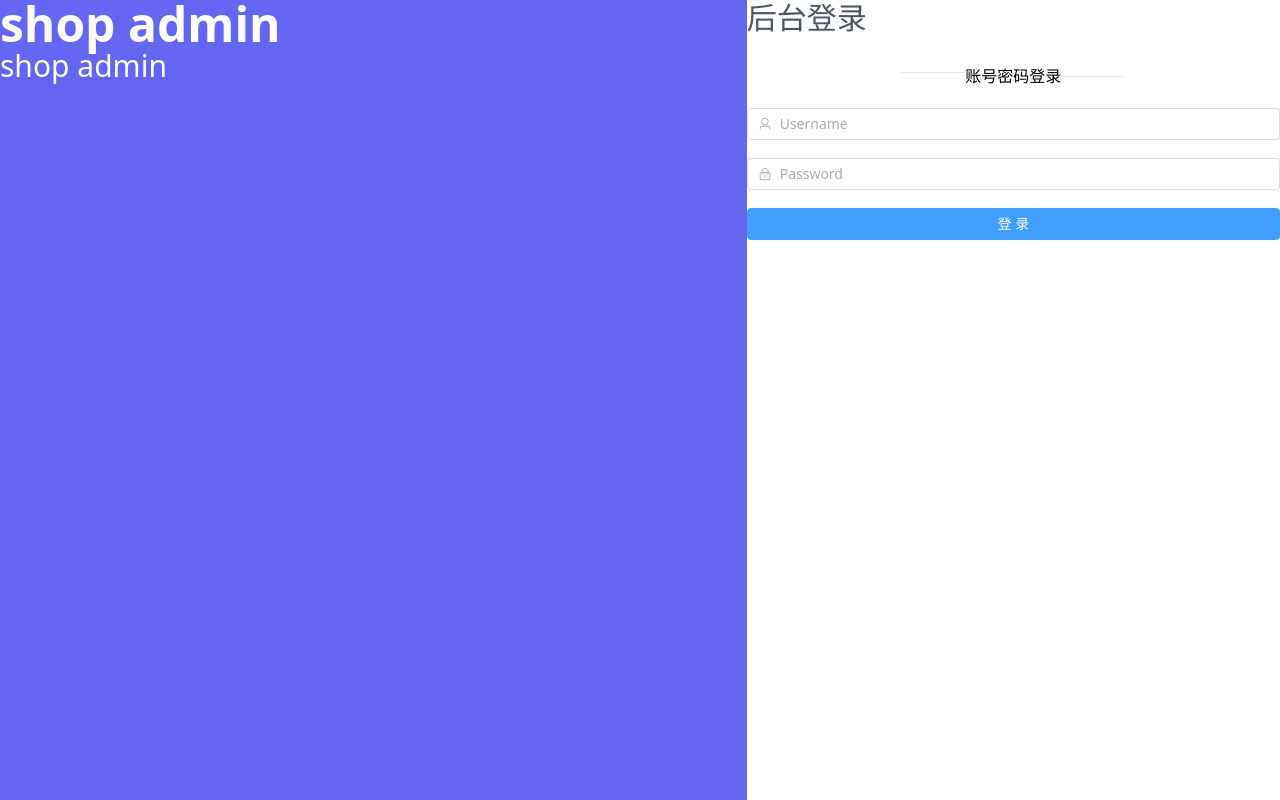
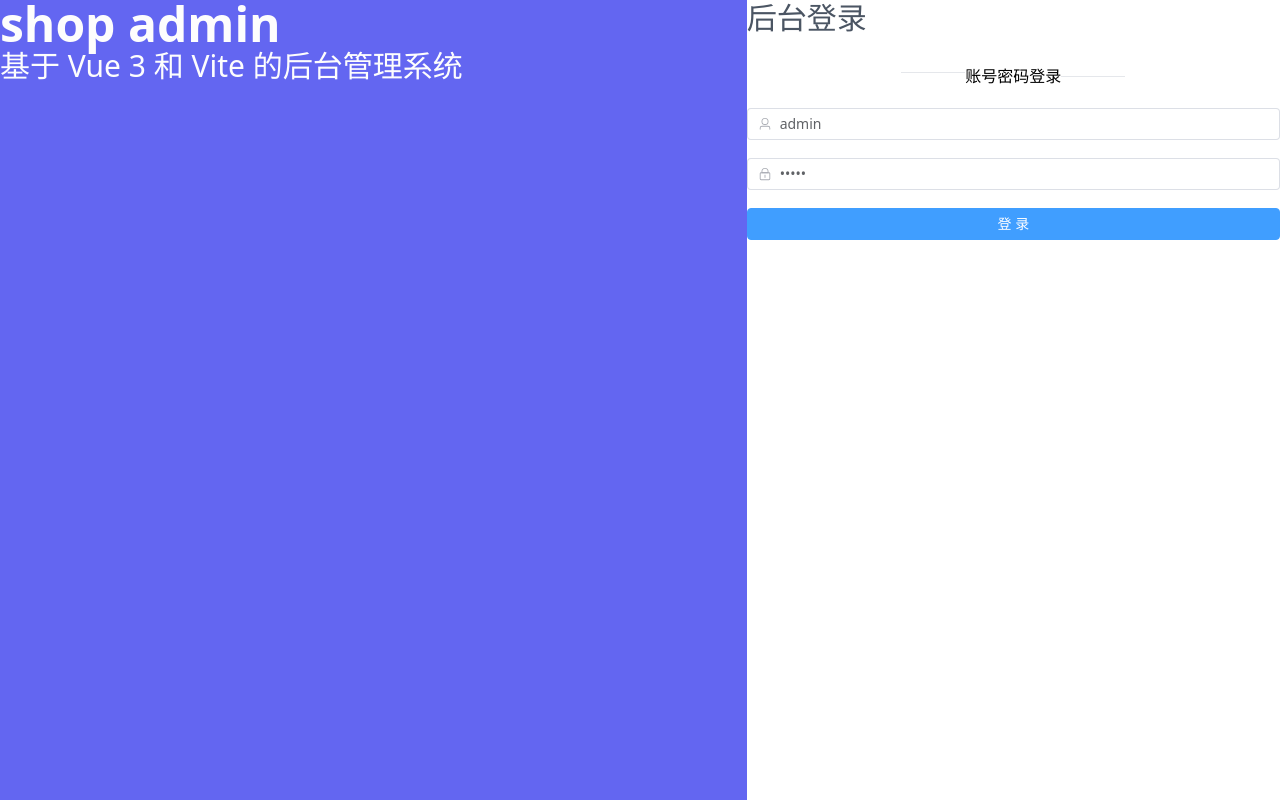
Before and after one commit to ChenJiaQi0/shop-admin, a Vue app: page /#/login in a window 1280 px wide. Built offline with nearby package versions, Linux system fonts and the light colour scheme.

Commit message:
登录界面完善

```diff
--- a/package.json
+++ b/package.json
@@ -12,7 +12,8 @@
     "vue": "^3.2.47",
     "element-plus": "^2.3.3",
     "vue-router": "^4.1.6",
-    "@element-plus/icons-vue": "^2.1.0"
+    "@element-plus/icons-vue": "^2.1.0",
+    "axios": "^1.3.5"
   },
   "devDependencies": {
     "@vitejs/plugin-vue": "^4.1.0",
--- /dev/null
+++ b/src/api/http.js
@@ -0,0 +1,8 @@
+import axios from '~/axios'
+
+export function adminLogin(username, password) {
+    return axios.post('/admin/login', {
+        username,
+        password
+    })
+}
--- /dev/null
+++ b/src/axios.js
@@ -0,0 +1,8 @@
+// 自定义axios的实例
+import axios from "axios"
+
+const service = axios.create({
+    baseURL: "http://127.0.0.1:4523/m1/2571721-0-default/api"
+})
+
+export default service
--- a/src/pages/index.vue
+++ b/src/pages/index.vue
@@ -1,6 +1,6 @@
 <template>
     <div>
-
+        首页
     </div>
 </template>
 
--- a/src/pages/login.vue
+++ b/src/pages/login.vue
@@ -3,8 +3,9 @@
         <el-row class="w-full h-screen">
             <el-col :span="14" class="bg-indigo-500 flex justify-center items-center text-light-50 flex-col">
                 <p class="text-5xl font-bold">shop admin</p>
-                <p class="text-3xl">shop admin</p>
+                <p class="text-3xl">基于 Vue 3 和 Vite 的后台管理系统</p>
             </el-col>
+
             <el-col :span="10" class="flex flex-col justify-center items-center">
                 <h2 class="text-gray-600 text-3xl">后台登录</h2>
                 <div class="flex justify-center items-center my-5 space-y-2">
@@ -12,9 +13,9 @@
                     <span>账号密码登录</span>
                     <span class="h-[1px] w-16 bg-gray-200"></span>
                 </div>
-                <el-form>
-                    <el-form-item>
-                        <el-input placeholder="Username">
+                <el-form :model="form" :rules="rules" ref="formRef">
+                    <el-form-item prop="username">
+                        <el-input placeholder="Username" v-model="form.username">
                             <template #prefix>
                                 <el-icon>
                                     <user />
@@ -23,8 +24,8 @@
                         </el-input>
                     </el-form-item>
 
-                    <el-form-item>
-                        <el-input type="password" placeholder="Password">
+                    <el-form-item prop="password">
+                        <el-input type="password" placeholder="Password" v-model="form.password">
                             <template #prefix>
                                 <el-icon>
                                     <lock />
@@ -34,7 +35,7 @@
                     </el-form-item>
 
                     <el-form-item>
-                        <el-button type="primary" size="default" class="w-full py-4 bg-indigo-600 text-white rounded-full">登 录</el-button>
+                        <el-button type="primary" size="default" class="w-full py-4 bg-indigo-600 text-white rounded-full" @click="onSubmit">登 录</el-button>
                     </el-form-item>
 
                 </el-form>
@@ -44,7 +45,65 @@
 </template>
 
 <script setup>
+import { reactive, ref } from "vue"
+import { adminLogin } from '~/api/http'
+import { useRouter } from 'vue-router'
+import { ElNotification } from 'element-plus'
 
+const router = useRouter()
+
+const form = reactive({
+    username: 'admin',
+    password: 'admin'
+})
+
+//检验规则
+const rules = {
+    username: [
+        {
+            required: true,
+            message: '用户名不能为空',
+            trigger: 'blur'
+        }
+    ],
+    password: [
+        {
+            required: true,
+            message: '密码不能为空',
+            trigger: 'blur'
+        }
+    ],
+}
+
+const formRef = ref(null)
+
+const onSubmit = () =>{
+    console.log(formRef.value)
+    formRef.value.validate((valid)=>{
+        if (!valid){
+            return false;
+        }
+        //发请求
+        adminLogin(form.username, form.password).then((res)=>{
+            // console.log(res.data)
+            if (res.data.code === 200){
+                //提示登录成功
+                ElNotification({
+                    message: '登录成功',
+                    type: 'success',
+                    duration: 1000
+                })
+                router.push('/')
+            }else{
+                ElNotification({
+                    message: '请求失败',
+                    type: 'error',
+                    duration: 1000
+                })
+            }
+        })
+    })
+}
 </script>
 
 <style lang="scss" scoped>
```
Also changed, not shown: 1 other file (tests, documents, lock files or other folders).
